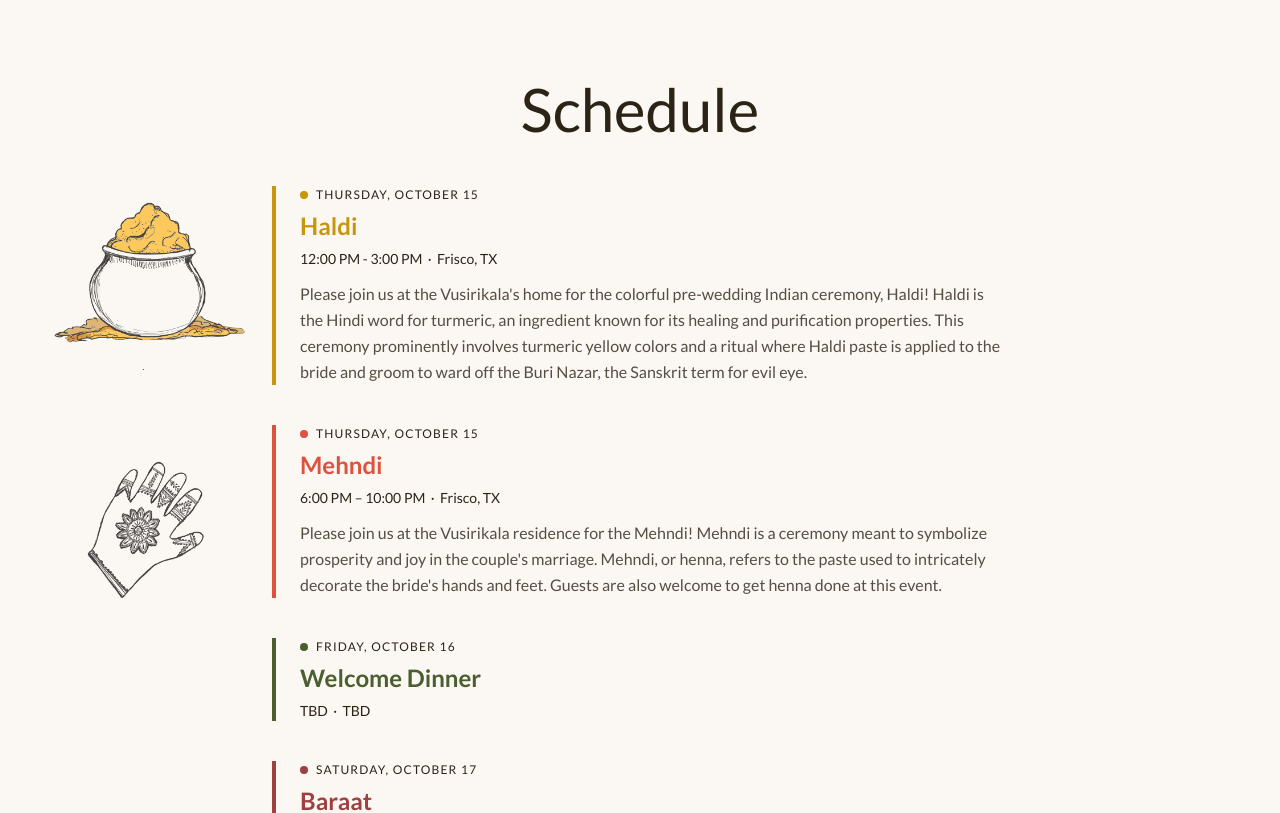
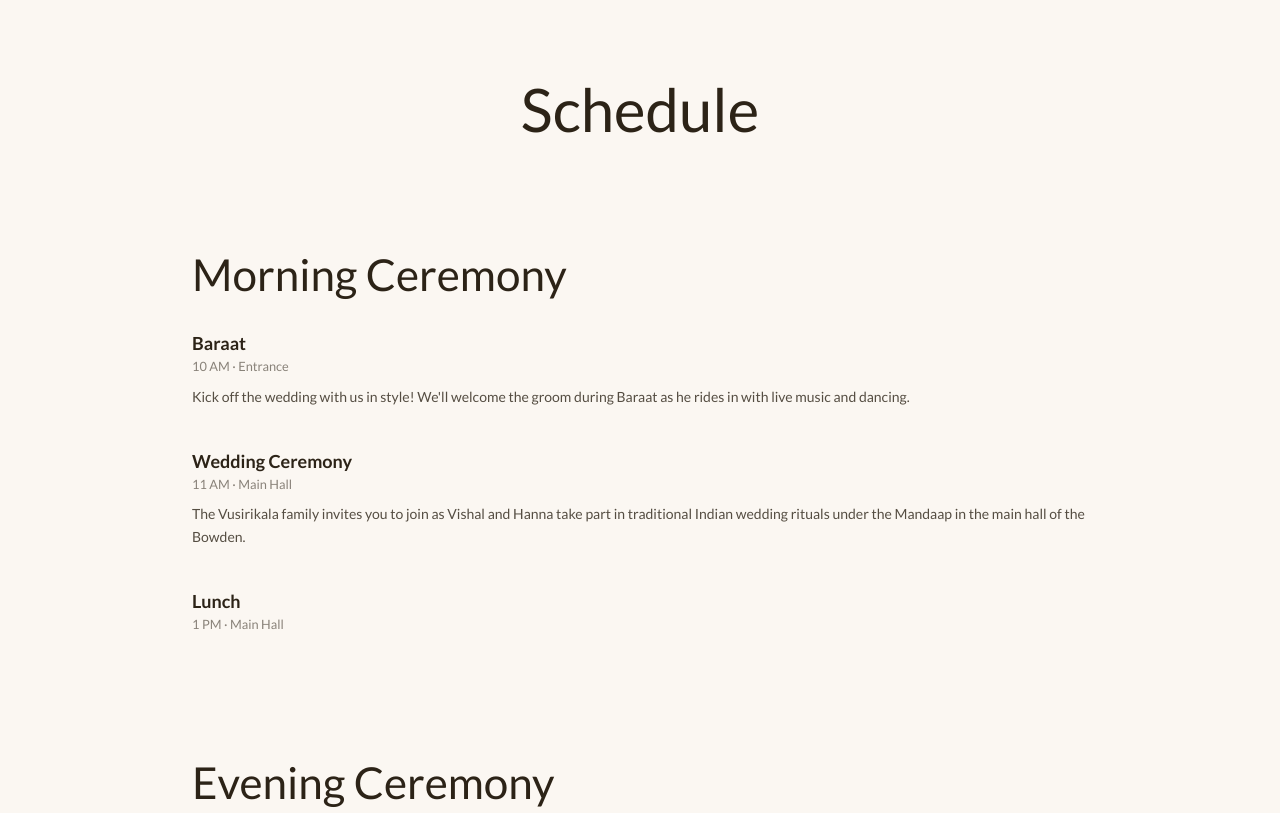
Before and after one commit to vvusirik/wedding, a Next.js app: page /schedule in a window 1280 px wide. Shown: the top 813 px of the page. Built offline with nearby package versions, Linux system fonts and the light colour scheme; no server answers.

Commit message:
schedule checkpoint

```diff
--- a/app/schedule/page.module.css
+++ b/app/schedule/page.module.css
@@ -1,8 +1,5 @@
 .page {
-  max-width: 48rem;
-  margin-left: auto;
-  margin-right: auto;
-  padding: 4rem 1rem;
+  padding-top: 4rem;
 }
 
 .heading {
@@ -10,62 +7,75 @@
   font-size: 3.75rem;
   color: var(--color-terracotta);
   text-align: center;
+  margin-bottom: 3rem;
+}
+
+.panels {
+  display: flex;
+  flex-direction: column;
+}
+
+.panel {
+  display: flex;
+  align-items: center;
+  justify-content: center;
+  padding: 3rem max(3rem, calc((100vw - 56rem) / 2));
+  color: var(--color-foreground);
+  gap: 3rem;
+}
+
+.panelContent {
+  flex: 1;
+  min-width: 0;
+}
+
+
+.panelLabel {
+  font-size: 0.7rem;
+  text-transform: uppercase;
+  letter-spacing: 0.18em;
+  opacity: 0.55;
+  margin-bottom: 0.4rem;
+}
+
+.panelTitle {
+  font-family: var(--font-script);
+  font-size: 2.75rem;
+  line-height: 1.1;
+  margin-bottom: 0.75rem;
+}
+
+.panelDate {
+  font-size: 0.8rem;
+  text-transform: uppercase;
+  letter-spacing: 0.12em;
+  opacity: 0.5;
   margin-bottom: 2rem;
 }
 
-.event {
-  border-left-width: 4px;
-  border-left-style: solid;
-  padding-left: 1.5rem;
+.eventList {
+  display: flex;
+  flex-direction: column;
 }
 
-.dayRow {
-  display: flex;
-  align-items: center;
-  gap: 0.5rem;
-  margin-bottom: 0.25rem;
+.eventItem {
+  padding: 1.25rem 0;
 }
 
-.dot {
-  width: 0.5rem;
-  height: 0.5rem;
-  border-radius: 9999px;
-  flex-shrink: 0;
+.eventTitle {
+  font-size: 1.125rem;
+  font-weight: 600;
+  display: block;
 }
 
-.day {
-  font-size: 0.75rem;
-  text-transform: uppercase;
-  letter-spacing: 0.1em;
-  color: var(--color-taupe);
+.eventLocation {
+  font-size: 0.8rem;
+  opacity: 0.55;
+  margin-bottom: 0.5rem;
 }
 
-.title {
-  font-size: 1.5rem;
-  font-weight: 700;
-  margin-bottom: 0.25rem;
+.eventDescription {
+  font-size: 0.875rem;
+  opacity: 0.8;
+  line-height: 1.65;
 }
-
-.meta {
-  font-size: 0.875rem;
-  color: var(--color-taupe);
-  margin-bottom: 0.75rem;
-}
-
-.description {
-  color: color-mix(in srgb, var(--color-foreground) 80%, transparent);
-  line-height: 1.625;
-}
-
-.eventWithIllustration {
-  position: relative;
-}
-
-.illustration {
-  position: absolute;
-  right: calc(100% + 1.5rem);
-  top: 50%;
-  transform: translateY(-50%);
-  object-fit: contain;
-  opacity: 0.75;
-}
--- a/app/schedule/page.tsx
+++ b/app/schedule/page.tsx
@@ -1,151 +1,95 @@
-import Image from "next/image";
 import styles from "./page.module.css";
 
-const events = [
+const morning = {
+    label: "Morning",
+    title: "Morning Ceremony",
+    date: "Saturday, October 17, 2026",
+    events: [
         {
-    day: "Thursday, October 15",
-    title: "Haldi",
-    time: "12:00 PM - 3:00 PM",
-    location: "Frisco, TX",
+            title: "Baraat",
+            time: "10 AM",
+            location: "Entrance",
             description:
-      "Please join us at the Vusirikala's home for the colorful pre-wedding Indian ceremony, Haldi! Haldi is the Hindi word for turmeric, an ingredient known for its healing and purification properties. This ceremony prominently involves turmeric yellow colors and a ritual where Haldi paste is applied to the bride and groom to ward off the Buri Nazar, the Sanskrit term for evil eye.",
-    illustration: {
-      src: "/images/icons/haldi2.png",
-      alt: "Haldi turmeric bowl illustration",
-    },
-    borderColor: "border-turmeric",
-    titleColor: "text-turmeric",
-    dotColor: "bg-turmeric",
+                "Kick off the wedding with us in style! We'll welcome the groom during Baraat as he rides in with live music and dancing.",
         },
         {
-    day: "Thursday, October 15",
-    title: "Mehndi",
-    time: "6:00 PM – 10:00 PM",
-    location: "Frisco, TX",
+            title: "Wedding Ceremony",
+            time: "11 AM",
+            location: "Main Hall",
             description:
-      "Please join us at the Vusirikala residence for the Mehndi! Mehndi is a ceremony meant to symbolize prosperity and joy in the couple's marriage. Mehndi, or henna, refers to the paste used to intricately decorate the bride's hands and feet. Guests are also welcome to get henna done at this event.",
-    illustration: {
-      src: "/images/icons/mehendi.png",
-      alt: "Mehndi hand illustration",
-    },
-    borderColor: "border-terracotta",
-    titleColor: "text-terracotta",
-    dotColor: "bg-terracotta",
+                "The Vusirikala family invites you to join as Vishal and Hanna take part in traditional Indian wedding rituals under the Mandaap in the main hall of the Bowden.",
         },
         {
-    day: "Friday, October 16",
-    title: "Welcome Dinner",
-    time: "TBD",
-    location: "TBD",
-    description: "",
-    borderColor: "border-forest",
-    titleColor: "text-forest",
-    dotColor: "bg-forest",
+            title: "Lunch",
+            time: "1 PM",
+            location: "Main Hall",
+        },
+    ],
+};
+
+const evening = {
+    label: "Evening",
+    title: "Evening Ceremony",
+    date: "Saturday, October 17, 2026",
+    events: [
+        {
+            title: "Wedding Ceremony",
+            time: "5 PM",
+            location: "Chapel",
+            description:
+                "The Greenfield family invites you to join Vishal and Hanna for a Jewish wedding ceremony under the chuppah. The ceremony includes the signing of the ketubah (marriage contract), exchange of rings, and the breaking of the glass.",
         },
         {
-    day: "Saturday, October 17",
-    title: "Baraat",
-    time: "10:00 AM - 11:00 AM",
-    location: "The Bowden - Entrance",
+            title: "Cocktail Hour",
+            time: "6 PM",
+            location: "Patio",
             description:
-      "Kick off the wedding with us in style! We'll welcome the groom during Baraat as he rides in with live music and dancing.",
-    borderColor: "border-brick",
-    titleColor: "text-brick",
-    dotColor: "bg-brick",
+                "Come mingle with us and other guests following the Jewish ceremony! Light snacks and drinks will be provided.",
         },
         {
-    day: "Saturday, October 17",
-    title: "Hindu Ceremony",
-    time: "11:00 AM – 1:00 PM",
-    location: "The Bowden - Main Hall",
-    description:
-      "The Vusirikala family invites you to join as Vishal and Hanna take part in traditional Indian wedding rituals under the Mandaap in the main hall of the Bowden.",
-    borderColor: "border-brick",
-    titleColor: "text-brick",
-    dotColor: "bg-brick",
-  },
-  {
-    day: "Saturday, October 17",
-    title: "Lunch",
-    time: "1:00 PM - 3:00 PM",
-    location: "The Bowden - Main Hall",
-    description: "",
-    borderColor: "border-taupe",
-    titleColor: "text-taupe",
-    dotColor: "bg-taupe",
-  },
-  {
-    day: "Saturday, October 17",
-    title: "Jewish Ceremony",
-    time: "5:00 PM – 6:00 PM",
-    location: "The Bowden - Chapel",
-    description:
-      "The Greenfield family invites you to join Vishal and Hanna for a Jewish wedding ceremony under the chuppah. The ceremony includes the signing of the ketubah (marriage contract), exchange of rings, and the breaking of the glass.",
-    borderColor: "border-cerulean",
-    titleColor: "text-cerulean",
-    dotColor: "bg-cerulean",
-  },
-  {
-    day: "Saturday, October 17",
-    title: "Cocktail Hour",
-    time: "6:00 PM – 7:00 PM",
-    location: "The Bowden - Patio",
-    description:
-      "Come mingle with us and other guests following the Jewish ceremony! Light snacks and drinks will be provided.",
-    borderColor: "border-forest",
-    titleColor: "text-forest",
-    dotColor: "bg-forest",
-  },
-  {
-    day: "Saturday, October 17",
             title: "Reception",
-    time: "7:00 PM – 10:00 PM",
+            time: "7 PM",
             location: "The Bowden",
             description:
                 "Dance and dine with us as we end the night with dinner, speeches, a few performances, and a sendoff for Vishal and Hanna!",
-    borderColor: "border-forest",
-    titleColor: "text-forest",
-    dotColor: "bg-forest",
         },
-];
+    ],
+};
+
+function Panel({
+    panel,
+    variant,
+}: {
+    panel: typeof morning;
+    variant: "morning" | "evening";
+}) {
+    return (
+        <div className={`${styles.panel} ${styles[variant]}`}>
+            <div className={styles.panelContent}>
+                <h2 className={styles.panelTitle}>{panel.title}</h2>
+                <div className={styles.eventList}>
+                    {panel.events.map((event) => (
+                        <div key={event.title} className={styles.eventItem}>
+                            <span className={styles.eventTitle}>{event.title}</span>
+                            <p className={styles.eventLocation}>{event.time} · {event.location}</p>
+                            {event.description && (
+                                <p className={styles.eventDescription}>{event.description}</p>
+                            )}
+                        </div>
+                    ))}
+                </div>
+            </div>
+        </div>
+    );
+}
 
 export default function SchedulePage() {
     return (
         <div className={styles.page}>
             <h1 className={styles.heading}>Schedule</h1>
-
-      <div className="space-y-10">
-        {events.map((event, i) => (
-          <div
-            key={i}
-            className={event.illustration ? styles.eventWithIllustration : ""}
-          >
-            {event.illustration && (
-              <Image
-                src={event.illustration.src}
-                alt={event.illustration.alt}
-                width={200}
-                height={200}
-                className={styles.illustration}
-              />
-            )}
-            <div className={`${styles.event} ${event.borderColor}`}>
-              <div className={styles.dayRow}>
-                <span className={`${styles.dot} ${event.dotColor}`} />
-                <p className={styles.day}>{event.day}</p>
-              </div>
-              <h2 className={`${styles.title} ${event.titleColor}`}>
-                {event.title}
-              </h2>
-              <p className={styles.meta}>
-                {event.time} &nbsp;·&nbsp; {event.location}
-              </p>
-              {event.description && (
-                <p className={styles.description}>{event.description}</p>
-              )}
-            </div>
-          </div>
-        ))}
+            <div className={styles.panels}>
+                <Panel panel={morning} variant="morning" />
+                <Panel panel={evening} variant="evening" />
             </div>
         </div>
     );
```
Lines whose indentation alone changed are shown as unchanged.
